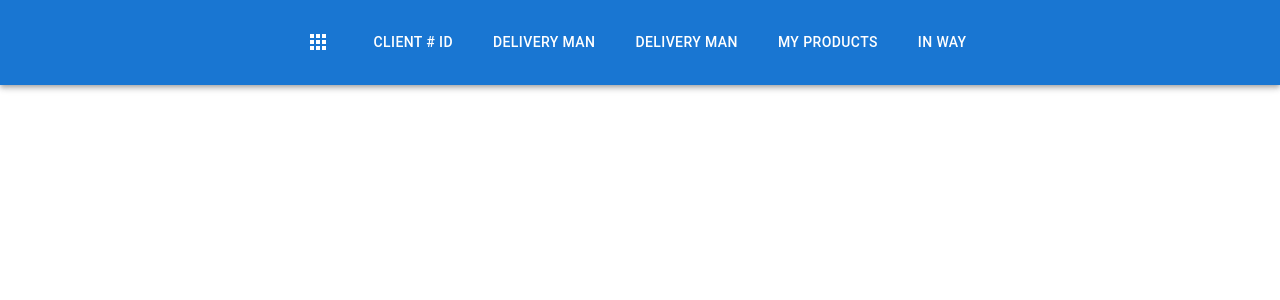
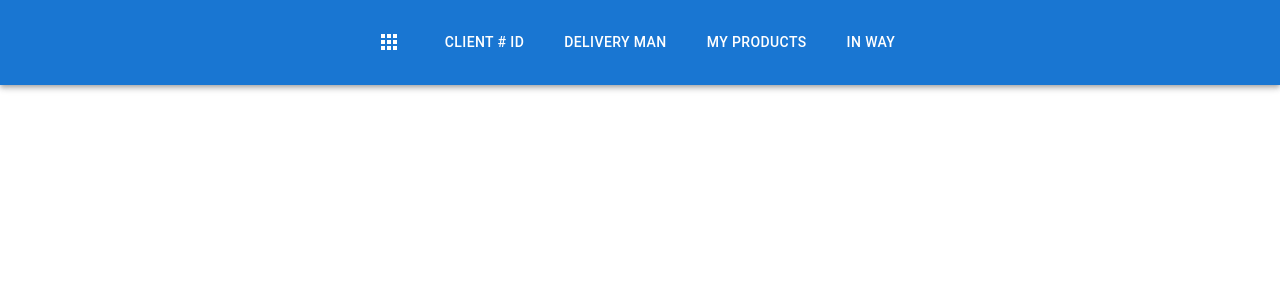
Before and after one commit to mrHann69/proyecto-curso-www, a React (Create React App) app: page /client in a window 1280 px wide. Shown: the top 300 px of the page. Built offline with nearby package versions, Linux system fonts and the light colour scheme.

Commit message:
cliente con rutas

```diff
--- a/package.json
+++ b/package.json
@@ -26,6 +26,7 @@
   },
   "scripts": {
     "start": "BROWSER=none react-scripts start",
+    "start2": "react-scripts start",
     "build": "react-scripts build",
     "test": "react-scripts test",
     "eject": "react-scripts eject"
--- a/src/components/client/client.jsx
+++ b/src/components/client/client.jsx
@@ -1,5 +1,5 @@
 import { AppBar, Button, Stack, IconButton, Toolbar, Typography } from "@mui/material"
-import {  Link, Navigate } from "react-router-dom";
+import {  Link, Navigate, useHref, href  } from "react-router-dom";
 
 import AppsIcon from '@mui/icons-material/Apps';
 
@@ -7,18 +7,17 @@ function Client() {
 
   return (
       <AppBar position='static'>
-        <Toolbar >
+        <Toolbar>
           <IconButton size='large' edge='start' color='inherit' aria-label='logo'>
-            <AppsIcon/>
+            <AppsIcon href="/client"/>
           </IconButton>
           <Typography variant='h7' component='' sx={{flexGrow: 1}} padding={3}>
-          <Button color='inherit' onClick={() => {<Navigate to={"/client"}/>}}>Client # ID</Button>
+          <Button color='inherit' href="/client">Client # ID</Button>
           </Typography>
           <Stack direction='row' spacing={3} edge='end'>
-            <Button color='inherit' onClick={() => {<Link to="/register"/>}}>Delivery Man</Button>
-            <Button color='inherit' onClick={() => {<Navigate to={"/Delivery_Man"}/>}}>Delivery Man</Button>
-            <Button color='inherit' onClick={() => {<Navigate to={"/client/My_Products"}/>}}>My Products</Button>
-            <Button color='inherit' onClick={() => {<Navigate to={"/client/In_Way"}/>}}>In Way</Button>
+            <Button color='inherit' href="/client/Delivery_Man">Delivery Man</Button>
+            <Button color='inherit' href="/client/My_Products">My Products</Button>
+            <Button color='inherit' href="/client/In_Way">In Way</Button>
           </Stack>
         </Toolbar>
       </AppBar>
--- a/src/components/client/perfiles_DM/perfile_DM.jsx
+++ b/src/components/client/perfiles_DM/perfile_DM.jsx
@@ -7,16 +7,16 @@ function PerfileDM() {
 
   return (
       <AppBar position='static'>
-        <Toolbar >
+        <Toolbar>
           <IconButton size='large' edge='start' color='inherit' aria-label='logo'>
-            <AppsIcon/>
+            <AppsIcon href="/client"/>
           </IconButton>
           <Typography variant='h7' component='' sx={{flexGrow: 1}} padding={3}>
-          <Button color='inherit' onClick={<Navigate to={"/client"}/>}>Client # ID</Button>
+          <Button color='inherit' href="/client">Client # ID</Button>
           </Typography>
           <Stack direction='row' spacing={3} edge='end'>
-            <Button color='inherit' onClick={<Navigate to={"/client/My_Products"}/>}>My Products</Button>
-            <Button color='inherit' onClick={<Navigate to={"/client/In_Way"}/>}>In Way</Button>
+            <Button color='inherit' href="/client/My_Products">My Products</Button>
+            <Button color='inherit' href="/client/In_Way">In Way</Button>
           </Stack>
         </Toolbar>
       </AppBar>
--- a/src/components/client/products/product.jsx
+++ b/src/components/client/products/product.jsx
@@ -1,25 +1,31 @@
 import { AppBar, Button, Stack, IconButton, Toolbar, Typography } from "@mui/material"
 import {Navigate} from 'react-router-dom';
+import AppsIcon from '@mui/icons-material/Apps';
 
-import AppsIcon from '@mui/icons-material/Apps';
+import Product_Card from "../../Cards/Product/product_Card"
 
 function Product() {
 
   return (
+    <div>
       <AppBar position='static'>
-        <Toolbar >
+        <Toolbar>
           <IconButton size='large' edge='start' color='inherit' aria-label='logo'>
-            <AppsIcon/>
+            <AppsIcon href="/client"/>
           </IconButton>
           <Typography variant='h7' component='' sx={{flexGrow: 1}} padding={3}>
-          <Button color='inherit' onClick={<Navigate to={"/client"}/>}>Client # ID</Button>
+          <Button color='inherit' href="/client">Client # ID</Button>
           </Typography>
           <Stack direction='row' spacing={3} edge='end'>
-            <Button color='inherit' onClick={<Navigate to={"/client/Delivery_Man"}/>}>Delivery Man</Button>
-            <Button color='inherit' onClick={<Navigate to={"/client/In_Way"}/>}>In Way</Button>
+            <Button color='inherit' href="/client/Delivery_Man">Delivery Man</Button>
+            <Button color='inherit' href="/client/In_Way">In Way</Button>
           </Stack>
         </Toolbar>
-      </AppBar>
+    </AppBar>
+    <Product_Card number='1'/>
+    <Product_Card number="1"/>
+    </div>
+
   );
 }
 
--- a/src/components/client/state_products/stateProduct.jsx
+++ b/src/components/client/state_products/stateProduct.jsx
@@ -7,16 +7,16 @@ function StateProduct() {
 
   return (
     <AppBar position='static'>
-        <Toolbar >
-          <IconButton size='large' edge='start' color='red' aria-label='logo'>
-            <AppsIcon/>
+    <Toolbar>
+      <IconButton size='large' edge='start' color='inherit' aria-label='logo'>
+        <AppsIcon href="/client"/>
       </IconButton>
       <Typography variant='h7' component='' sx={{flexGrow: 1}} padding={3}>
-          <Button color='inherit' onClick={<Navigate to={"/client"}/>}>Client # ID</Button>
+      <Button color='inherit' href="/client">Client # ID</Button>
       </Typography>
       <Stack direction='row' spacing={3} edge='end'>
-            <Button color='inherit' onClick={<Navigate to={"/client/Delivery_Man"}/>}>Delivery Man</Button>
-            <Button color='inherit' onClick={<Navigate to={"/client/My_Products"}/>}>My Products</Button>
+        <Button color='inherit' href="/client/Delivery_Man">Delivery Man</Button>
+        <Button color='inherit' href="/client/My_Products">My Products</Button>
       </Stack>
     </Toolbar>
   </AppBar>
--- a/src/components/routerProtected/router.jsx
+++ b/src/components/routerProtected/router.jsx
@@ -33,9 +33,9 @@ function Router(token, redirectPath="/login") {
         <Route path="/admin/management" element={<Management />}></Route>
 
         <Route path="/client" element={<Client/>}></Route>
-        <Route path="/delivery_man" element={<Product/>}></Route>
-        <Route path="/client/products" element={<PerfileDM/>}></Route>
-        <Route path="/client/in_way" element={<StateProduct/>}></Route>
+        <Route path="/client/delivery_man" element={<PerfileDM/>}></Route>
+        <Route path="/client/My_Products" element={<Product/>}></Route>
+        <Route path="/client/In_Way" element={<StateProduct/>}></Route>
 
         <Route path="/deliveryman" element={<DeliveryMan/>}></Route>
       </Routes>
```
Also changed, not shown: src/components/Cards/perfile/perfile_Card.jsx (added, +33 -0 lines). Lines whose indentation alone changed are shown as unchanged.
